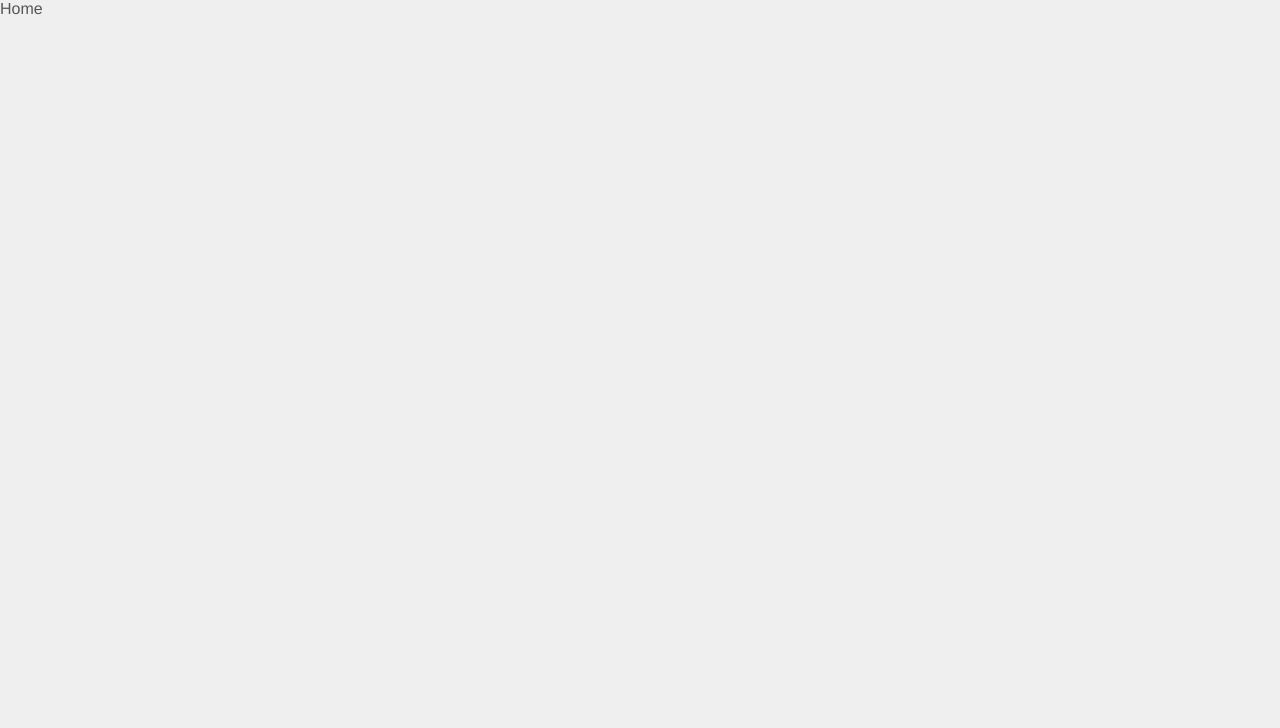
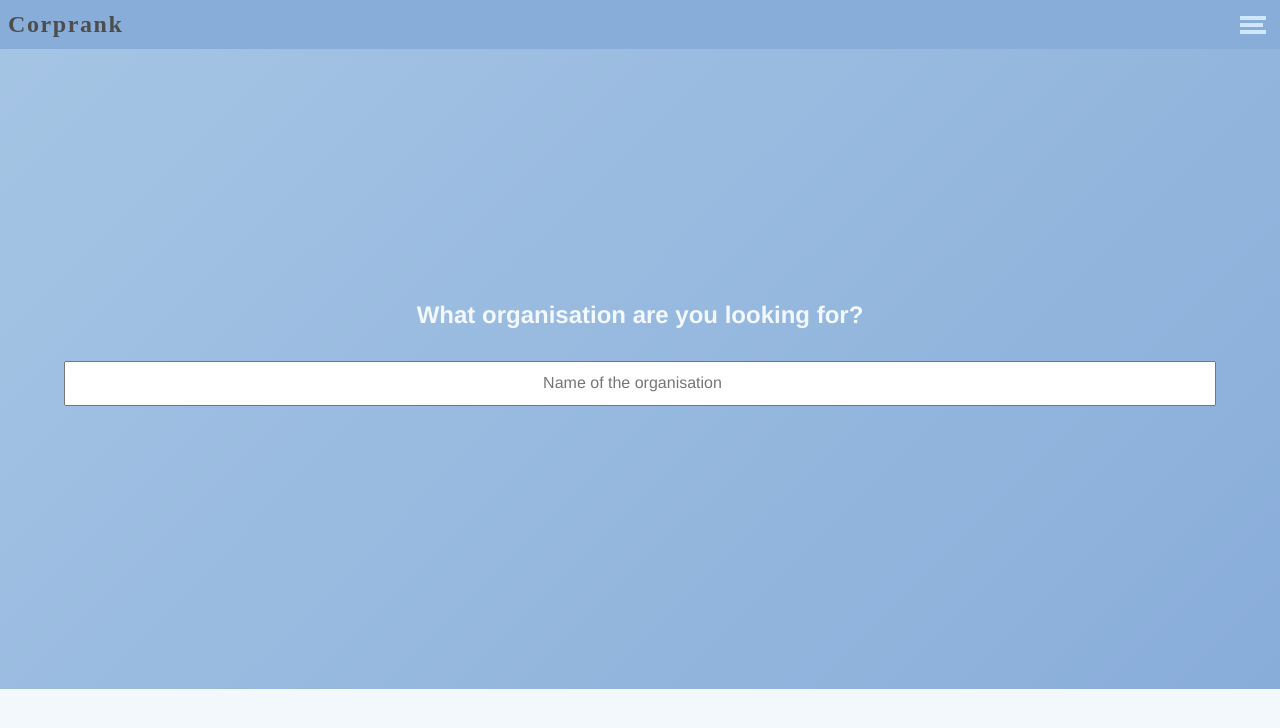
Before and after one commit to booluw/linkedin-demo, a Vue app: page / in a window 1280 px wide. Shown: the top 728 px of the page. Built offline with nearby package versions, Linux system fonts and the light colour scheme.

Commit message:
Finished the jumbotron and header

```diff
--- a/package.json
+++ b/package.json
@@ -1,9 +1,9 @@
 {
-  "name": "tutera",
+  "name": "CompCulture",
   "version": "0.1.0",
   "private": true,
   "scripts": {
-    "serve": "vue-cli-service serve",
+    "serve": "vue-cli-service serve --port 3000",
     "build": "vue-cli-service build",
     "lint": "vue-cli-service lint"
   },
--- a/src/App.vue
+++ b/src/App.vue
@@ -1,40 +1,74 @@
 <template>
   <div id="app">
+    <app-header />
     <router-view />
   </div>
 </template>
 
 <script>
-
+import AppHeader from '@/components/AppHeader.vue'
 
 export default {
-
+  name: 'App',
+  components: {
+    'app-header' : AppHeader
+  }
 }
 </script>
 
 
 <style>
 :root {
-  --mainColor: #663399;
-  --mainSubtile: rgba(102, 51, 153,.2);
-  --subColor: #6495ed;
-  --subSubtile: rgba(100, 149, 237,.2);
-  --cta: #ffa500;
-  --ctaSubtile: rgba(255, 165, 0,.2);
-  --text: #575656;
-  --headerText: #363636;
-  --borderRadius: .3rem;
-  --boxShadow:0 0 5px 2px var(--subSubtile);
+  --bg: #f3f8fd;
+  --text: #d3dce5;
+  --links: #0071d4;
+  --illustration-shirt: #fee74a;
+  --illustration-line: #767e90;
+  --section-bg: #aecce8;
+  --jumbotron-bg: #88add9;
 }
 body {
-  color: var(--text);
   font-size: 16px;
   padding: 0;
   margin: 0;
-  background-color: rgba(225,225,225,.5);
   font-family: 'Montserrat','Avenir', Helvetica, Arial, sans-serif;
   -webkit-font-smoothing: antialiased;
   -moz-osx-font-smoothing: grayscale;
   overflow-x: hidden;
+
+  background-color: var(--bg);
+  color: var(--illustration-line);
+}
+
+
+.input-group {
+  display: flex;
+  flex-direction: column;
+  border-bottom: .09rem solid grey;
+  background-color: white;
+  padding: 0;
+}
+.input-group--row {
+  flex-direction: row;
+}
+.input-group--border {
+  border: .09rem solid grey;
+}
+
+.input-group__input {
+  border: none;
+  outline: none;
+  background-color: transparent;
+  font-size: 1rem;
+  padding: .3rem .7rem;
+  margin: 0;
+  font-weight: normal;
+  font-family: 'Montserrat','Avenir', Helvetica, Arial, sans-serif;
+}
+.input-group__icon {
+  padding: .3rem .3rem;
+  margin: 0;
+  background-color: grey;
+  color: #eee;
 }
 </style>
--- /dev/null
+++ b/src/components/AppHeader.vue
@@ -0,0 +1,169 @@
+<template>
+  <header class="header">
+    <router-link to="/" class="header__logo">Corprank</router-link>
+    <input type="checkbox" id="menu" class="menu-drawer"/>
+    <label for="menu" class="hamburger">
+      <div class="hamburger__line"></div>
+      <div class="hamburger__line"></div>
+      <div class="hamburger__line"></div>
+    </label>
+    <nav class="header__nav">
+      <div class="nav__header">
+        <router-link to="/" class="header__logo">Corprank</router-link>
+        <label class="nav__header__label" for="menu">Close</label>
+      </div>
+      <router-link to="" class="nav__item">about</router-link>
+      <router-link to="" class="nav__item">sign in</router-link>
+      <router-link to="" class="nav__item">support</router-link>
+    </nav>
+  </header>
+</template>
+
+<script>
+export default {
+  name: 'AppHeader'
+}
+</script>
+
+<style scoped>
+.header {
+  padding: .7rem .5rem;
+  display: flex;
+  justify-content: space-between;
+  align-items: center;
+  background-color: var(--jumbotron-bg);
+}
+.header__logo {
+  text-decoration: none;
+  color: rgb(77, 77, 77);
+  font-weight: bold;
+  font-family: 'Times New Roman', Times, serif;
+  letter-spacing: .1rem;
+  font-size: 1.5rem;
+}
+.menu-drawer {display:none;}
+.hamburger {
+  display: flex;
+  flex-direction: column;
+  justify-content: space-between;
+  width: 2rem;
+  cursor: pointer;
+}
+.hamburger__line {
+  padding: .125rem;
+  margin: .1rem 0;
+  background-color: #d0e8ff;
+  transition: .1s ease-in-out;
+  width: 60%;
+}
+.hamburger__line:nth-of-type(odd) {
+  width: 70%;
+  transition: .3s ease;
+}
+.menu-drawer:checked + .hamburger .hamburger__line:nth-of-type(even) {
+  transform: translateX(100%);
+  opacity: 0;
+}
+.menu-drawer:checked + .hamburger .hamburger__line:first-of-type {
+  transform: rotate(40deg) translate(-1px, -3px);
+  transform-origin: left;
+  width: 100%;
+}
+.menu-drawer:checked + .hamburger .hamburger__line:last-of-type {
+  transform: rotate(-40deg) translate(-3px, 1px);
+  transform-origin: left;
+  width: 100%;
+}
+@keyframes menu {
+  from {
+    left: 100%;
+  }
+  to {
+    left: 0;
+  }
+}
+.menu-drawer:checked ~ .header__nav {
+  display: flex;
+  animation: menu .5s ease-in-out;
+}
+.header__nav {
+  display: none;
+  position: absolute;
+  top: 0;
+  bottom: 0;
+  left: 0;
+  right: 0;
+
+  flex-direction: column;
+  justify-content: flex-end;
+  background-color: var(--illustration-shirt);
+  padding: 0 .5rem 5rem;
+  transition: left .3s cubic-bezier(0.39, 0.575, 0.565, 1);
+}
+.nav__header {
+  position: absolute;
+  top: 0;
+  left: 0;
+  right: 0;
+
+  display: flex;
+  justify-content: space-between;
+  align-items: center;
+  background-color: rgba(225, 225, 225, .2);
+  padding: .7rem .5rem;
+}
+.nav__header__label {
+  cursor: pointer;
+  font-size: 1.2rem;
+  font-weight: bold;
+  transition: .3s ease-in-out;
+}
+.nav__header__label:hover {
+  opacity: .6;
+}
+@keyframes nav_item {
+  from {
+    opacity: 0;
+    transform: translateY(-12px);
+  }
+  to {
+    opacity: 1;
+    transform: translateY(0);
+  }
+}
+.nav__item {
+  font-size: 2rem;
+  margin: .5rem 0;
+  text-decoration: none;
+  color: var(--links);
+  font-weight: bold;
+  position: relative;
+  display: block;
+
+  animation: nav_item 1.5s ease;
+  transition: .5s ease;
+  animation-delay: .5s;
+}
+.nav__item::after {
+  content: "";
+  height: .2rem;
+  position: absolute;
+  bottom: -.5rem;
+  left: 0;
+  width: 5rem;
+  transition: .1s ease-out;
+}
+.nav__item:hover::after {
+  background-color: var(--links);
+  animation: linkSlide .1s ease-in;
+}
+
+@keyframes linkSlide {
+  from {
+    left: -2rem;
+  }
+  to {
+    left: 0;
+  }
+}
+</style>
--- /dev/null
+++ b/src/components/jumbotron.vue
@@ -0,0 +1,59 @@
+<template>
+  <section class="jumbotron">
+    <h1 class="jumbotron__heading heading">What organisation are you looking for?</h1>
+    <input type="search" placeholder="Name of the organisation" name="name-of-the-organisation" class="jumbotron__input" />
+  </section>
+</template>
+
+<script>
+export default {
+  name: 'Jumbotron'
+}
+</script>
+
+<style scoped>
+.jumbotron {
+  height: 80vh;
+  background: linear-gradient(-45deg,
+   var(--links),
+   var(--jumbotron-bg),
+   var(--section-bg),
+   var(--text)
+  );
+  background-size: 400% 400%;
+  animation: gradient 30s ease infinite;
+  display: flex;
+  flex-direction: column;
+  justify-content: center;
+  align-items: center;
+  color: var(--bg);
+}
+
+@keyframes gradient {
+  0% {
+    background-position: 0% 50%;
+  }
+  50% {
+    background-position: 100% 50%;
+  }
+  100% {
+    background-position: 0% 50%;
+  }
+}
+
+.jumbotron__heading {
+  padding: 0;
+  margin: 0;
+  text-align: center;
+}
+
+.jumbotron__input {
+  width: 90%;
+  padding: .7rem 1rem;
+  margin: 2rem 0;
+  text-align: center;
+  font-size: 1rem;
+  font-family: 'Montserrat','Avenir', Helvetica, Arial, sans-serif;
+  transition: .2s ease-in-out;
+}
+</style>
--- a/src/views/Home.vue
+++ b/src/views/Home.vue
@@ -1,14 +1,18 @@
 <template>
   <div class="home">
-    Home
+    <jumbo-tron />
   </div>
 </template>
 
 <script>
 // @ is an alias to /src
+import Jumbotron from '@/components/jumbotron.vue'
 
 export default {
   name: 'home',
+  components: {
+    'jumbo-tron': Jumbotron
+  }
 }
 </script>
 <style>
```
